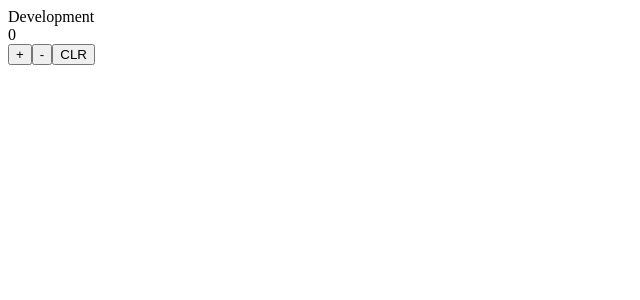
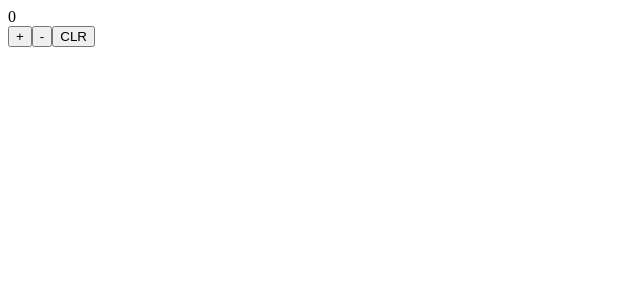
Before and after one commit to shirobrak/cicd-sandbox-react, a React app: page / in a window 1280 px wide. Shown: the top 300 px of the page, without its empty margins (0-640 px from the left). Built offline with nearby package versions, Linux system fonts and the light colour scheme.

Commit message:
Revert "Feature/env"

```diff
--- a/src/components/Counter/index.tsx
+++ b/src/components/Counter/index.tsx
@@ -10,23 +10,10 @@ const minusOne = (val: number): number => {
   return val - 1;
 };
 
-const getTitle = (): string => {
-  const nodeEnv = process.env.NODE_ENV;
-  switch (nodeEnv) {
-    case "production":
-      return "Production";
-    case "development":
-      return "Development";
-    default:
-      return "Unknown";
-  }
-};
-
 const Counter: FC = (): ReactElement => {
   const [count, setCount] = useState(0);
   return (
     <>
-      <div>{getTitle()}</div>
       <div className="display" test-dataid="display">
         {count}
       </div>
```
Also changed, not shown: 1 other file (tests, documents, lock files or other folders).
